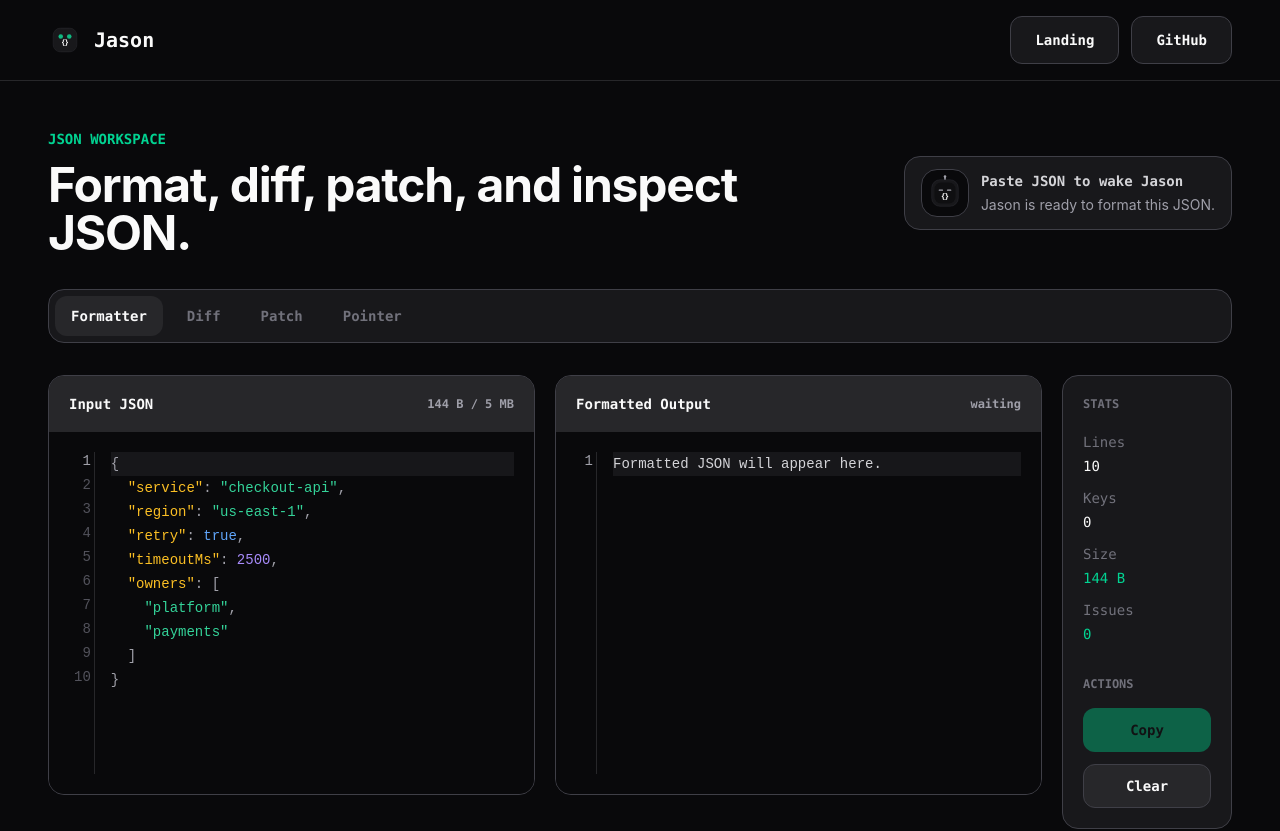
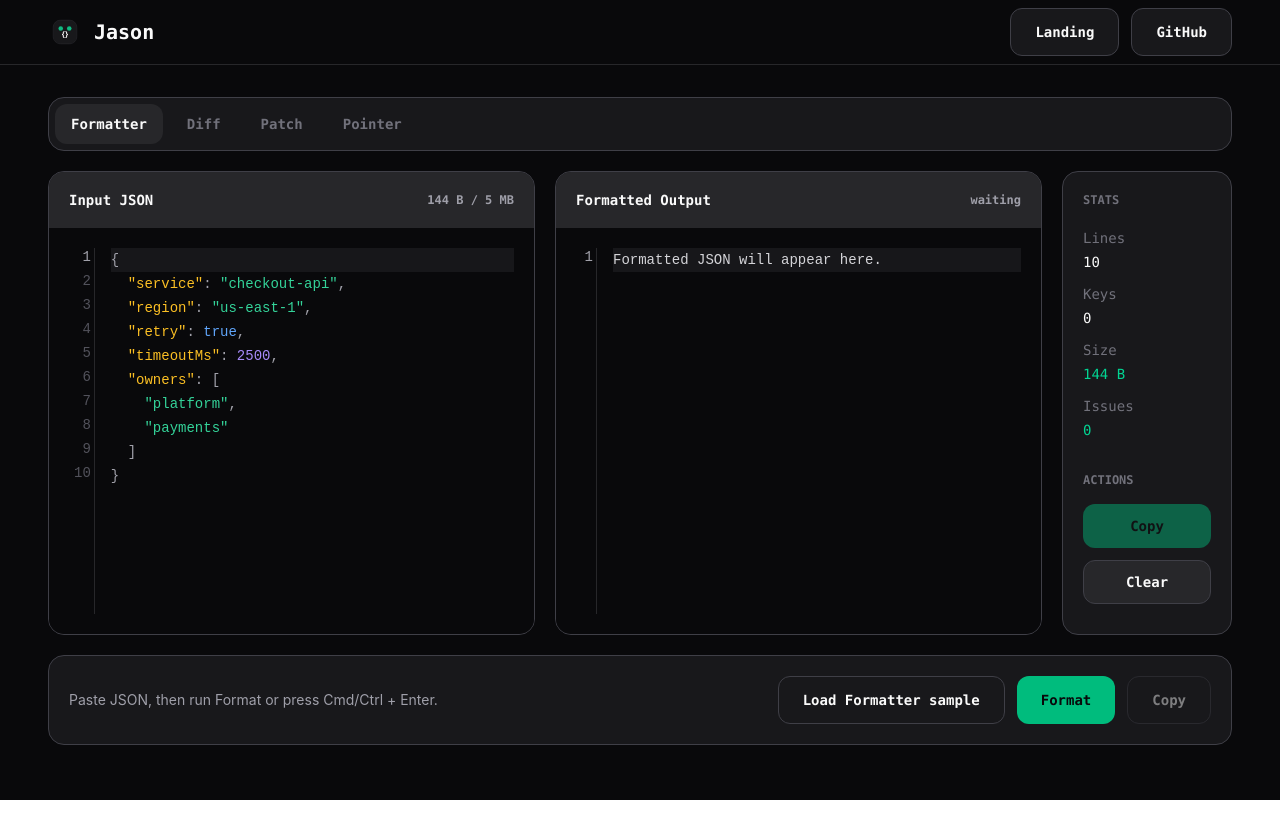
Before and after one commit to anmollp/jason-app, a Next.js app in the folder frontend/: page /playground in a window 1280 px wide. Shown: the top 831 px of the page. After the commit the page ends 800 px from the top, so only its background shows below. Built offline with nearby package versions, Linux system fonts and the light colour scheme.

Commit message:
Refine playground workspace layout (#77)
Co-authored-by: Anmol Patil <anmol@Anmols-MacBook-Pro-2.local>

```diff
--- a/frontend/src/components/playground/CodePanel.tsx
+++ b/frontend/src/components/playground/CodePanel.tsx
@@ -72,7 +72,7 @@ export function CodePanel({
   tone = "default",
 }: CodePanelProps) {
   return (
-    <section className="flex h-[clamp(420px,46vh,560px)] min-w-0 flex-1 flex-col overflow-hidden rounded-2xl border border-zinc-700 bg-zinc-900">
+    <section className="flex h-[clamp(460px,58vh,640px)] min-w-0 flex-1 flex-col overflow-hidden rounded-2xl border border-zinc-700 bg-zinc-900">
       <header className="flex h-14 items-center justify-between border-b border-zinc-800 bg-zinc-800 px-5">
         <h2 className="font-mono text-sm font-semibold text-zinc-50">{title}</h2>
         <span className={`font-mono text-xs font-semibold ${toneStyles[tone]}`}>
--- a/frontend/src/components/playground/JasonStatus.tsx
+++ b/frontend/src/components/playground/JasonStatus.tsx
@@ -1,8 +1,9 @@
 import { JasonMascot } from "@/components/mascot/JasonMascot";
 
-type JasonStatusProps = {
-  detail?: string;
-  title?: string;
+type JasonToastProps = {
+  detail: string;
+  onDismiss: () => void;
+  title: string;
   tone?: "idle" | "thinking" | "success" | "error";
 };
 
@@ -25,36 +26,19 @@ const toneStyles = {
   },
 };
 
-const defaultCopy = {
-  idle: {
-    title: "Paste JSON to wake Jason",
-    detail: "Formatter output will appear here.",
-  },
-  thinking: {
-    title: "Jason is formatting...",
-    detail: "Sending JSON to the formatter endpoint.",
-  },
-  success: {
-    title: "Jason cleaned your JSON",
-    detail: "Output is formatted and ready to copy.",
-  },
-  error: {
-    title: "Jason found a parse error",
-    detail: "Fix the highlighted JSON and try again.",
-  },
-};
-
-export function JasonStatus({
+export function JasonToast({
   detail,
+  onDismiss,
   title,
   tone = "success",
-}: JasonStatusProps) {
+}: JasonToastProps) {
   const isError = tone === "error";
-  const copy = defaultCopy[tone];
 
   return (
     <aside
-      className={`flex items-center gap-3 rounded-2xl border px-4 py-3 ${toneStyles[tone].border}`}
+      aria-live={isError ? "assertive" : "polite"}
+      className={`fixed right-5 top-20 z-50 flex w-[min(310px,calc(100vw-2.5rem))] items-center gap-3 rounded-2xl border px-4 py-3 shadow-2xl sm:right-8 lg:right-12 ${toneStyles[tone].border}`}
+      role={isError ? "alert" : "status"}
     >
       <div className="grid size-12 shrink-0 place-items-center rounded-2xl border border-zinc-700 bg-[#09090B]">
         <JasonMascot
@@ -63,14 +47,22 @@ export function JasonStatus({
           label={isError ? "Jason error state" : "Jason formatter state"}
         />
       </div>
-      <div className="min-w-0">
+      <div className="min-w-0 flex-1">
         <p className={`font-mono text-sm font-semibold ${toneStyles[tone].text}`}>
-          {title ?? copy.title}
+          {title}
         </p>
         <p className="mt-1 text-sm text-zinc-400">
-          {detail ?? copy.detail}
+          {detail}
         </p>
       </div>
+      <button
+        aria-label="Dismiss notification"
+        className="grid size-7 shrink-0 place-items-center rounded-md font-mono text-sm text-zinc-400 transition hover:bg-zinc-800 hover:text-zinc-50"
+        onClick={onDismiss}
+        type="button"
+      >
+        x
+      </button>
     </aside>
   );
 }
--- a/frontend/src/components/playground/PlaygroundShell.tsx
+++ b/frontend/src/components/playground/PlaygroundShell.tsx
@@ -1,13 +1,13 @@
 "use client";
 
 import Link from "next/link";
-import { useState } from "react";
+import { useEffect, useState } from "react";
 
 import { JasonLogo } from "@/components/mascot/JasonLogo";
 import { Button } from "@/components/ui/Button";
 
 import { InspectorPanel } from "./InspectorPanel";
-import { JasonStatus } from "./JasonStatus";
+import { JasonToast } from "./JasonStatus";
 import { ToolTabs, type PlaygroundTool } from "./ToolTabs";
 import {
   useDiffTool,
@@ -20,6 +20,7 @@ import { DiffView, FormatterView, PatchView, PointerView } from "./views";
 export function PlaygroundShell() {
   const [activeTool, setActiveTool] = useState<PlaygroundTool>("Formatter");
   const [copyMessage, setCopyMessage] = useState("");
+  const [dismissedToast, setDismissedToast] = useState("");
   const resetCopyMessage = () => setCopyMessage("");
   const formatter = useFormatterTool(resetCopyMessage);
   const diff = useDiffTool(resetCopyMessage);
@@ -79,10 +80,12 @@ export function PlaygroundShell() {
   function handleToolChange(tool: PlaygroundTool) {
     setActiveTool(tool);
     setCopyMessage("");
+    setDismissedToast("");
   }
 
   function handleClear() {
     setCopyMessage("");
+    setDismissedToast("");
 
     if (activeTool === "Diff") {
       diff.clear();
@@ -104,6 +107,7 @@ export function PlaygroundShell() {
 
   function handleLoadSample() {
     setCopyMessage("");
+    setDismissedToast("");
 
     if (activeTool === "Diff") {
       diff.loadSample();
@@ -124,6 +128,8 @@ export function PlaygroundShell() {
   }
 
   function handleCopy() {
+    setDismissedToast("");
+
     if (activeTool === "Diff") {
       if (!diffResult) {
         return;
@@ -291,6 +297,31 @@ export function PlaygroundShell() {
       : state === "error"
         ? "Jason couldn't parse this JSON."
         : undefined);
+  const activeToolState = isDiff
+    ? diffState
+    : isPatch
+      ? patchState
+      : isPointer
+        ? pointerState
+        : state;
+  const toastTone = copyMessage ? "success" : activeToolState;
+  const toastTitle = copyMessage ? "Copied to clipboard." : statusTitle;
+  const toastDetail = copyMessage || statusDetail;
+  const toastKey = `${activeTool}:${toastTone}:${toastTitle ?? ""}:${toastDetail}`;
+  const isToastVisible = toastTone !== "idle" && dismissedToast !== toastKey;
+
+  useEffect(() => {
+    if (!isToastVisible || toastTone !== "success") {
+      return;
+    }
+
+    const timeout = window.setTimeout(() => {
+      setDismissedToast(toastKey);
+    }, 4000);
+
+    return () => window.clearTimeout(timeout);
+  }, [isToastVisible, toastKey, toastTone]);
+
   const footerHint =
     isDiff
       ? isOverDiffPayloadLimit
@@ -344,7 +375,7 @@ export function PlaygroundShell() {
   return (
     <div className="min-h-screen bg-[#09090B] text-zinc-50">
       <header className="border-b border-zinc-800">
-        <div className="mx-auto flex h-20 max-w-[1440px] items-center justify-between px-5 sm:px-8 lg:px-12">
+        <div className="mx-auto flex h-16 max-w-[1728px] items-center justify-between px-5 sm:px-8 lg:px-12">
           <Link href="/" className="flex items-center gap-3">
             <JasonLogo size={34} />
             <span className="font-mono text-xl font-semibold">Jason</span>
@@ -364,37 +395,16 @@ export function PlaygroundShell() {
         </div>
       </header>
 
-      <main className="mx-auto flex max-w-[1440px] flex-col gap-8 px-5 py-10 sm:px-8 lg:px-12 lg:py-12">
-        <section className="flex flex-col gap-6 lg:flex-row lg:items-center lg:justify-between">
-          <div>
-            <p className="font-mono text-sm font-semibold uppercase text-emerald-400">
-              JSON workspace
-            </p>
-            <h1 className="mt-3 max-w-[760px] text-4xl font-bold tracking-tight sm:text-5xl">
-              {isDiff
-                ? "Compare JSON changes before they ship."
-                : isPatch
-                  ? "Apply JSON patches safely."
-                  : isPointer
-                    ? "Find exact JSON paths instantly."
-                  : "Format, diff, patch, and inspect JSON."}
-            </h1>
-          </div>
-          <JasonStatus
-            detail={statusDetail}
-            title={statusTitle}
-            tone={
-              isDiff
-                ? diffState
-                : isPatch
-                  ? patchState
-                  : isPointer
-                    ? pointerState
-                    : state
-            }
-          />
-        </section>
+      {isToastVisible ? (
+        <JasonToast
+          detail={toastDetail}
+          onDismiss={() => setDismissedToast(toastKey)}
+          title={toastTitle ?? "Jason"}
+          tone={toastTone}
+        />
+      ) : null}
 
+      <main className="mx-auto flex max-w-[1728px] flex-col gap-5 px-5 py-6 sm:px-8 lg:px-12 lg:py-8">
         <ToolTabs activeTool={activeTool} onToolChange={handleToolChange} />
 
         <section
@@ -437,6 +447,8 @@ export function PlaygroundShell() {
             <Button
               disabled={!canRunPrimaryAction}
               onClick={() => {
+                setDismissedToast("");
+
                 if (isDiff) {
                   void handleDiff();
                   return;
--- a/frontend/src/components/playground/views/PatchView.tsx
+++ b/frontend/src/components/playground/views/PatchView.tsx
@@ -216,7 +216,7 @@ function OperationQueuePanel({
   }, [expandedIndex, tool.patchOperations.length]);
 
   return (
-    <section className="flex h-[clamp(420px,46vh,560px)] min-w-0 flex-1 flex-col overflow-hidden rounded-2xl border border-zinc-700 bg-zinc-900">
+    <section className="flex h-[clamp(460px,58vh,640px)] min-w-0 flex-1 flex-col overflow-hidden rounded-2xl border border-zinc-700 bg-zinc-900">
       <header className="flex h-14 items-center justify-between border-b border-zinc-800 bg-zinc-800 px-5">
         <h2 className="font-mono text-sm font-semibold text-zinc-50">JSON Patch</h2>
         <div className="flex items-center gap-2">
```
